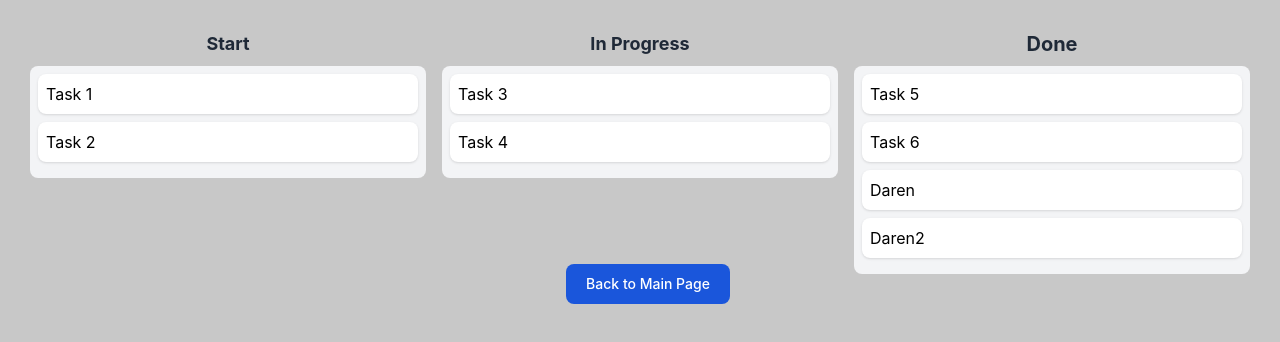
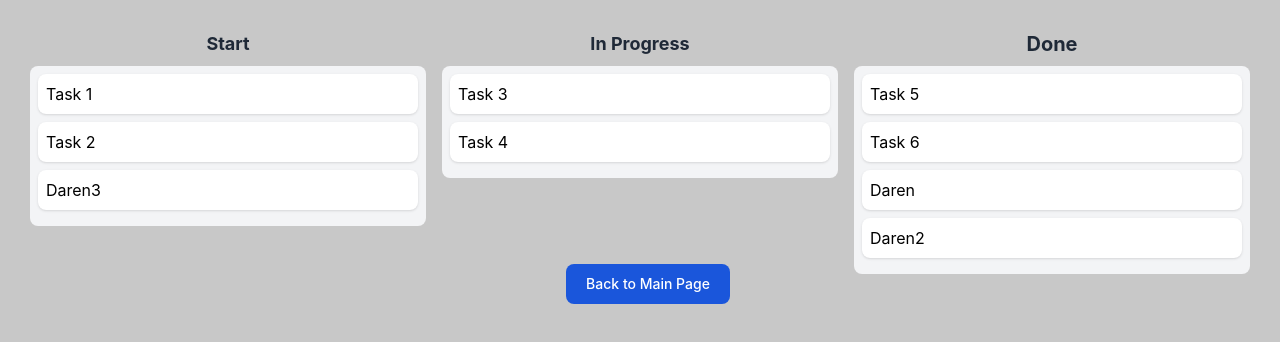
Before and after one commit to adam-niltoone/card-management, a React (Create React App) app: page /demo-drag-drop in a window 1280 px wide. Shown: the top 342 px of the page. Built offline with nearby package versions, Linux system fonts and the light colour scheme.

Commit message:
adding Daren3 to kanban

```diff
--- a/src/components/DragDropDemo.tsx
+++ b/src/components/DragDropDemo.tsx
@@ -11,6 +11,7 @@ const KanbanBoard = () => {
     { id: 6, title: "Task 6", status: "Done" },
     { id: 7, title: "Daren", status: "Done" },
     { id: 8, title: "Daren2", status: "Done" },
+    { id: 9, title: "Daren3", status: "To Do" },
   ]);
 
   const handleDragStart = (event: React.DragEvent<HTMLLIElement>) => {
```
